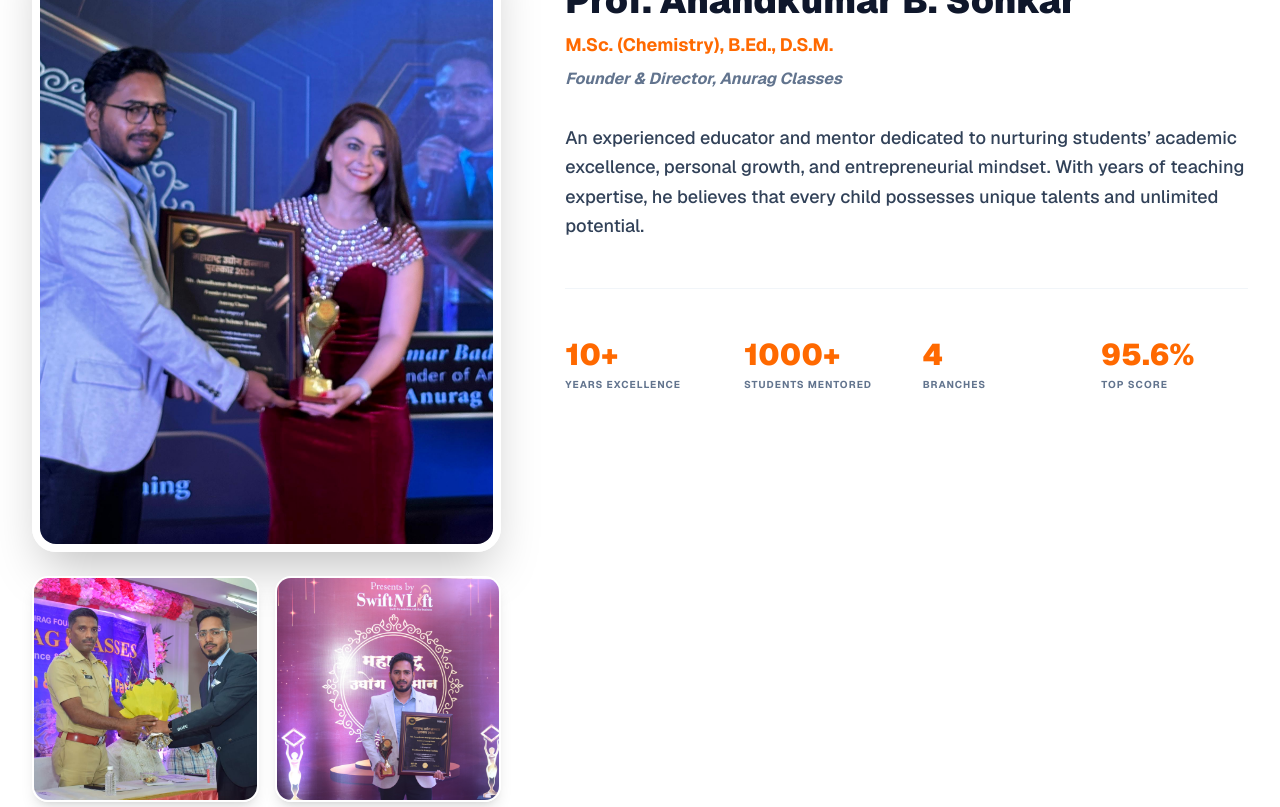
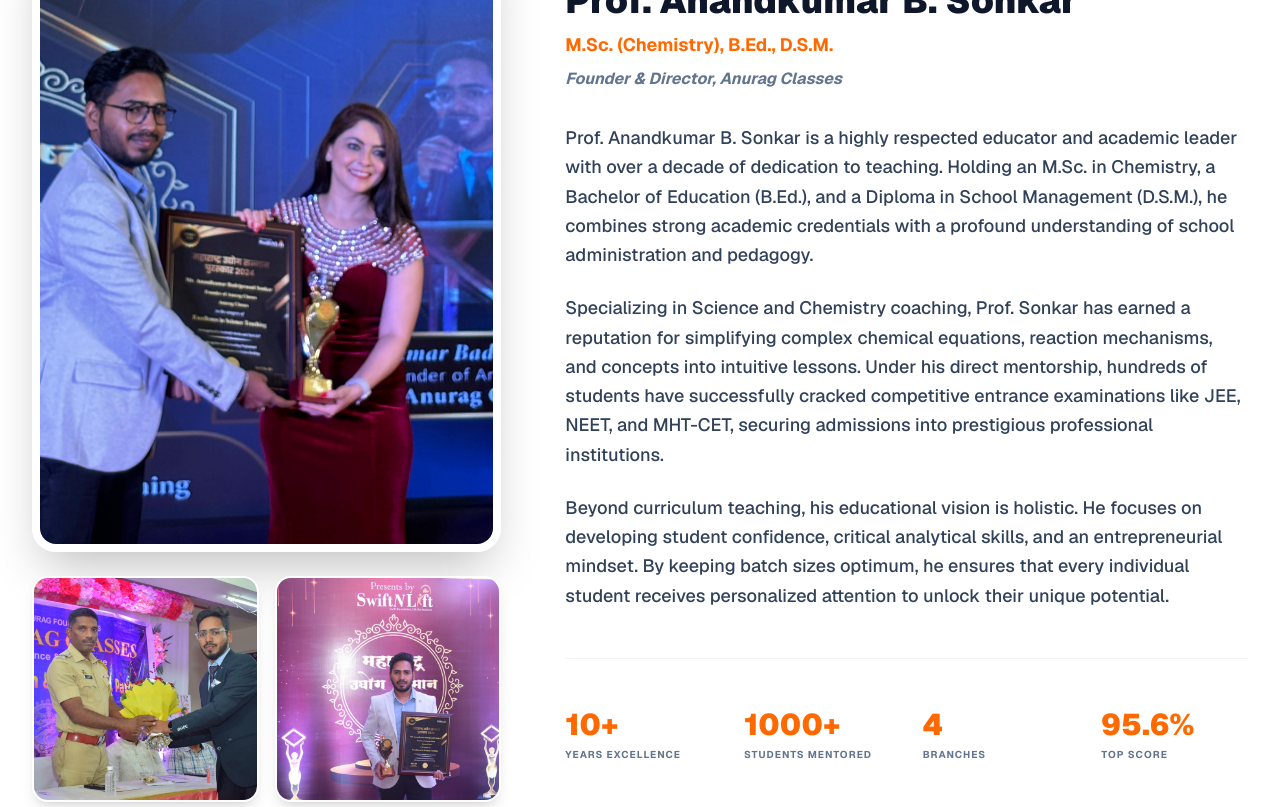
Before and after one commit to anirudhakolay/classes, a Next.js app in the folder anurag-classes-web/: page /about in a window 1280 px wide. Shown: the part 600-1407 px from the top of the page. Built offline with nearby package versions, Linux system fonts and the light colour scheme.

Commit message:
Expand founder biography in about page

```diff
--- a/anurag-classes-web/src/app/about/page.tsx
+++ b/anurag-classes-web/src/app/about/page.tsx
@@ -64,7 +64,15 @@ export default function AboutPage() {
               <p className="text-slate-500 font-bold text-md mb-8 italic">Founder & Director, Anurag Classes</p>
 
               <div className="space-y-6 text-slate-700 dark:text-slate-300 text-lg leading-relaxed font-medium">
-                <p>An experienced educator and mentor dedicated to nurturing students’ academic excellence, personal growth, and entrepreneurial mindset. With years of teaching expertise, he believes that every child possesses unique talents and unlimited potential.</p>
+                <p>
+                  Prof. Anandkumar B. Sonkar is a highly respected educator and academic leader with over a decade of dedication to teaching. Holding an M.Sc. in Chemistry, a Bachelor of Education (B.Ed.), and a Diploma in School Management (D.S.M.), he combines strong academic credentials with a profound understanding of school administration and pedagogy.
+                </p>
+                <p>
+                  Specializing in Science and Chemistry coaching, Prof. Sonkar has earned a reputation for simplifying complex chemical equations, reaction mechanisms, and concepts into intuitive lessons. Under his direct mentorship, hundreds of students have successfully cracked competitive entrance examinations like JEE, NEET, and MHT-CET, securing admissions into prestigious professional institutions.
+                </p>
+                <p>
+                  Beyond curriculum teaching, his educational vision is holistic. He focuses on developing student confidence, critical analytical skills, and an entrepreneurial mindset. By keeping batch sizes optimum, he ensures that every individual student receives personalized attention to unlock their unique potential.
+                </p>
               </div>
 
               <div className="grid grid-cols-2 md:grid-cols-4 gap-8 mt-12 pt-12 border-t border-slate-100 dark:border-slate-800">
```
